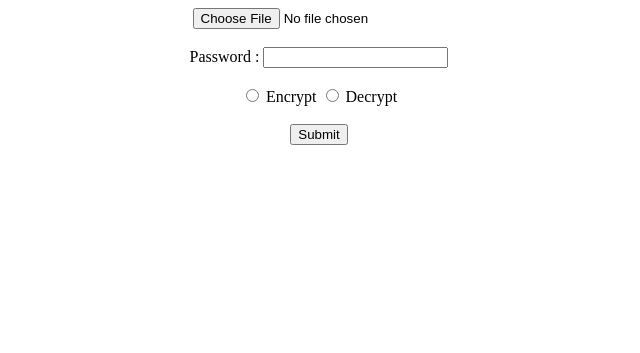
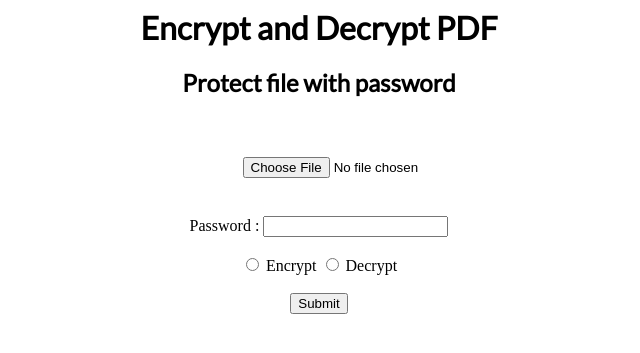
Before and after one commit to iManideep/Explorations, a Flask app: page / in a window 1280 px wide. Shown: the top 353 px of the page, without its empty margins (321-961 px from the left). Run offline with Flask 2, Linux system fonts and the light colour scheme.

Commit message:
Added Headings and new Font Styles to WebPage

```diff
--- a/Websites/PDF Encryption/static/style.css
+++ b/Websites/PDF Encryption/static/style.css
@@ -1,3 +1,9 @@
 form {
     text-align: center;
 }
+
+.foo {
+    padding-left: 100px;
+    padding-top: 40px;
+    padding-bottom: 20px;
+}
--- a/Websites/PDF Encryption/templates/index.html
+++ b/Websites/PDF Encryption/templates/index.html
@@ -1,11 +1,20 @@
 <html>
    <head>
       <link rel="stylesheet" type="text/css" href="{{ url_for('static', filename='style.css')}}">
+      <link href='http://fonts.googleapis.com/css?family=Lato&subset=latin,latin-ext' rel='stylesheet' type='text/css'>
+        <style>
+            h1,h2{
+                font-family: 'Lato';
+                text-align: center;
+            }
+        </style>
    </head>
    <body>
+      <h1>Encrypt and Decrypt PDF</h1>
+      <h2>Protect file with password</h2>
       <form action = "/" method = "POST" enctype = "multipart/form-data"
          onsubmit="document.getElementById('message').innerHTML = ''; this.submit(); this.reset(); return false;">
-         <input type = "file" name = "file" accept = ".pdf" required/>
+         <input type = "file" name = "file" accept = ".pdf" class="foo" required/>
          <br/>
          <br/>
          Password : <input type="text" id="password" name="password" required/>
--- a/Websites/PDF Merger/static/style.css
+++ b/Websites/PDF Merger/static/style.css
@@ -5,6 +5,10 @@ form {
 button {
     margin: 0 auto;
     display: block;
+}
+
+.foo {
+    padding-left: 90px;
 }
 
 .list-group-item {
--- a/Websites/PDF Sorter/static/style.css
+++ b/Websites/PDF Sorter/static/style.css
@@ -5,6 +5,10 @@ form {
 button {
     margin: 0 auto;
     display: block;
+}
+
+.foo {
+    padding-left: 100px;
 }
 
 .list-group-item img {
```
Also changed, not shown: Websites/PDF Merger/templates/index.html (+10 -3 lines), Websites/PDF Sorter/templates/index.html (+10 -3 lines).
